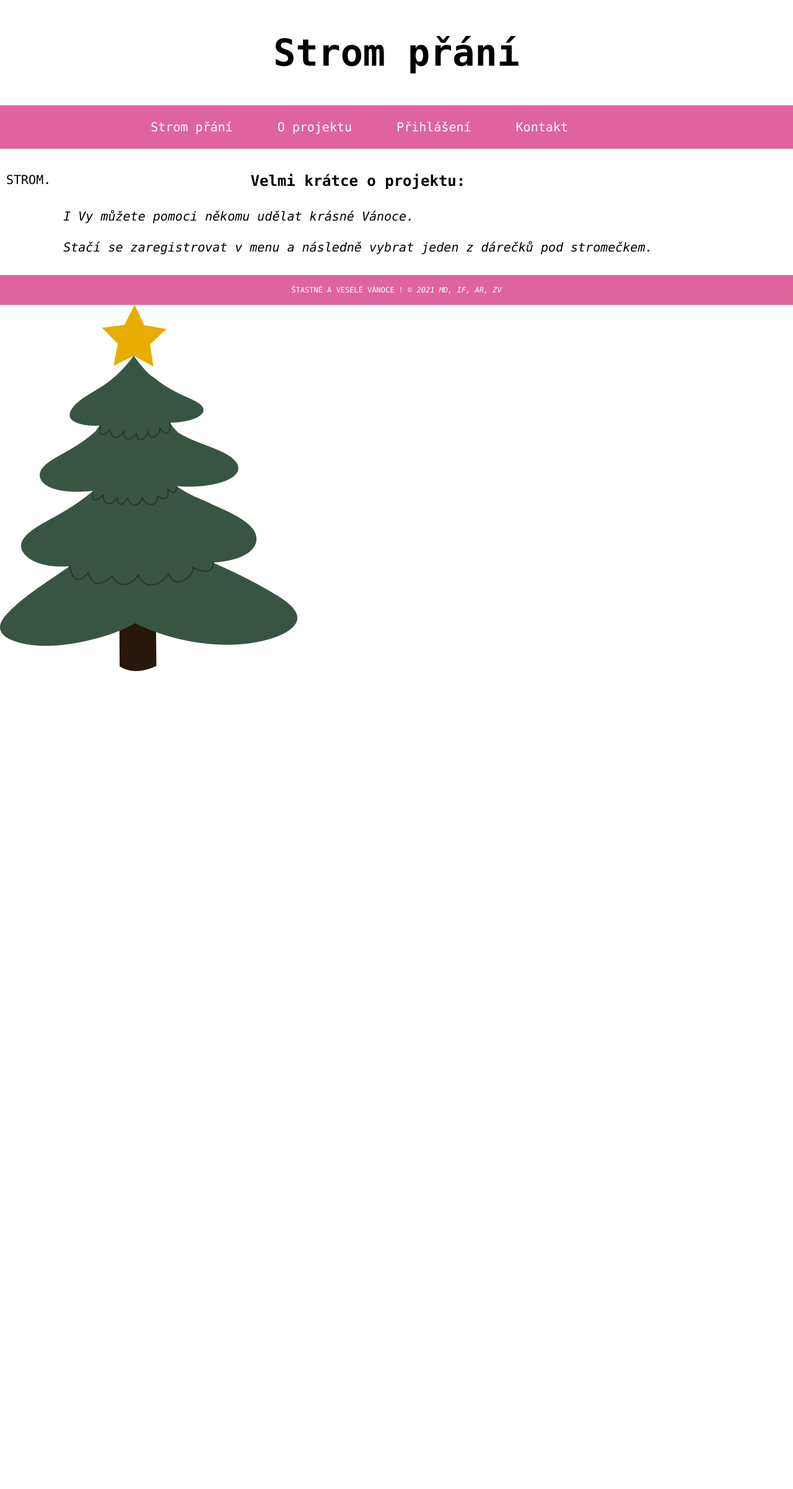
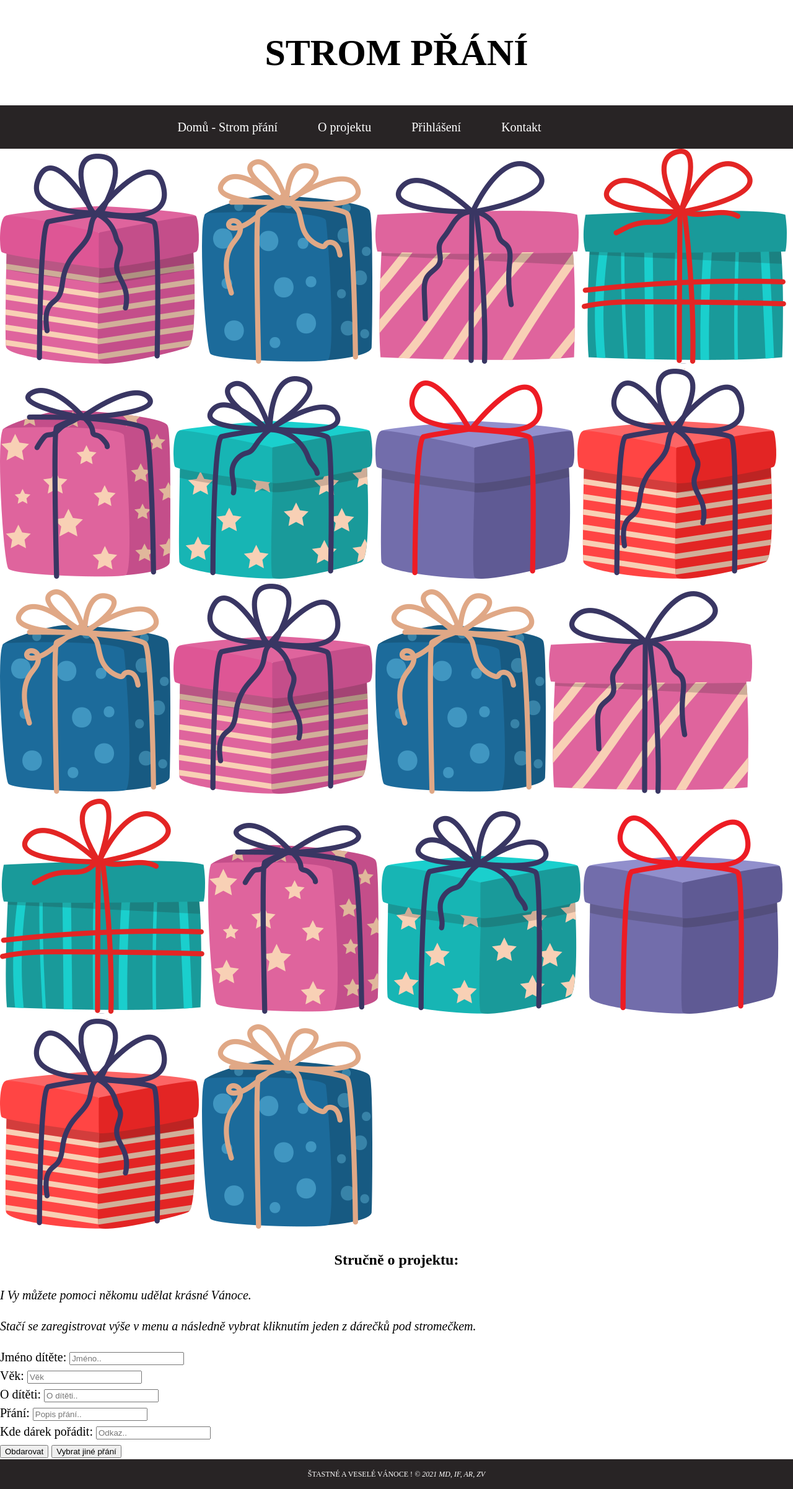
Before and after one commit to bechynsky/czechitasvanocnidarky2021, a Django app: page / in a window 1280 px wide. Shown: the whole page at 62% size. Before the commit the page ends 1083 px from the top, so only its background shows below. Run offline with Django 3.2, Linux system fonts and the light colour scheme.

Commit message:
updated index.htm in teplates added css

```diff
--- a/app_vanocnidarky2021/templates/index.html
+++ b/app_vanocnidarky2021/templates/index.html
@@ -1,3 +1,5 @@
+{% load static %}
+
 <!DOCTYPE html>
 <html lang="en">
 
@@ -6,37 +8,119 @@
     <meta http-equiv="X-UA-Compatible" content="IE=edge">
     <meta name="viewport" content="width=device-width, initial-scale=1.0">
     <title>Document</title>
-    <link rel="stylesheet" href="html/style.css">
+    <link rel="stylesheet" href="{% static 'style.css' %}">
 </head>
 
 <!-- Hlavička stránky -->
 <header class="hlavicka">
-    <h1>Strom přání</h1>
+  <h1>STROM PŘÁNÍ</h1>
 </header>
 
 <!-- Menu -->
-<div class = "topnav">
+<div class="topnav">
   <ul class="menu">
-    <li> <a href="#strom_prani"> Strom přání</a></li>
-    <li> <a href="#o_projektu"> O projektu </a></li>
+      <li> <a href="#strom_prani"> Domů - Strom přání</a></li>
+      <li> <a href="html/oProjektu.html"> O projektu </a></li>
       <li> <a href="#prihlaseni"> Přihlášení</a></li>
-    <li> <a href="#kontakt"> Kontakt<a></li>
+      <li> <a href="HTML/kontakt.html"> Kontakt<a></li>
 </ul>
 </div>
 
-<body:>
+<script>
+  function vypln_formular(obrazek)
+  {
+      document.getElementById("name").value = obrazek.getAttribute("jmeno");
+      document.getElementById("vek").value = obrazek.getAttribute("vek");
+      document.getElementById("medailonek").value = obrazek.getAttribute("medailonek");
+      document.getElementById("prani").value = obrazek.getAttribute("prani");
+      document.getElementById("odkaz").value = obrazek.getAttribute("odkaz");
+
+      document.getElementById("formular").className = "container";
+  }
+</script>
+
+<body>
 
 <!-- Sloupce -->
 <div class="row">
-    <div class="column main">
-        <h2></h2>
-        <p>STROM.</p>
+  <div class="column_main">
+      <img id="img1" class ="obr1" src="grafika/darky/darek10.png" alt="darek" id="1" jmeno="Petr Novák" vek="8"
+           medailonek="Medailonek Petr" prani="koloběžka" odkaz="https://sportisimo.cz" onClick="vypln_formular(this)">
+      <img id="img2" class ="obr2" src="grafika/darky/darek7.png" alt="darek" id="2" jmeno="Petra Novákov8" vek="8"
+           medailonek="Medailonek Petra" prani="helma" odkaz="https://sportisimo.cz" onclick="vypln_formular(this)">
+      <img id="img3" class ="obr3" src="grafika/darky/darek2.png" alt="darek" id="3" jmeno="Anežka Darebná" vek="15"
+           medailonek="Medailonek Anežka" prani="plyšový medvídek" odkaz="https://ikea.cz" onclick="vypln_formular(this)">
+      <img id="img4" class ="obr4" src="grafika/darky/darek3.png" alt="darek" id="4" jmeno="Anna Kusová" vek="7"
+           medailonek="Medailonek Anna" prani="vodovky" odkaz="https://dracek.cz" onclick="vypln_formular(this)">
+      <img id="img5" class ="obr5" src="grafika/darky/darek9.png" alt="darek" id="5" jmeno="Pavel Střelec" vek="6"
+           medailonek="Medailonek Pavel" prani="in-line brusle" odkaz="https://sportisimo.cz" onclick="vypln_formular(this)">
+      <img id="img6" class ="obr6" src="grafika/darky/darek4.png" alt="darek" id="6" jmeno="Dita Martová" vek="4"
+              medailonek="Medailonek Dita" prani="carcassonne" odkaz="https://bambule.cz" onclick="vypln_formular(this)">
+      <img id="img7" class ="obr7" src="grafika/darky/darek5.png" alt="darek" id="7" jmeno="Helena Kožuchová" vek="12"
+              medailonek="Medailonek Helena" prani="stan a tunel" odkaz="https://ikea.cz" onclick="vypln_formular(this)">
+      <img id="img8" class ="obr8"src="grafika/darky/darek6.png" alt="darek" id="8" jmeno="Antonín Pitron" vek="13"
+           medailonek="Medailonek Antonín" prani="kolo" odkaz="https://sportisimo.cz" onclick="vypln_formular(this)">
+      <img id="img9" class ="obr9"src="grafika/darky/darek7.png" alt="darek" id="9" jmeno="Jakub David" vek="17"
+           medailonek="Medailonek Jakub" prani="telefon" odkaz="https://datart.cz"  onclick="vypln_formular(this)">
+      <img id="img10" class ="obr10"src="grafika/darky/darek10.png" alt="darek" id="10" jmeno="David Klusoň" vek="10"
+           medailonek="Medailonek David" prani="plyšový panda velký" odkaz="https://ikea.cz"  onclick="vypln_formular(this)">
+      <img id="img11" class ="obr11"src="grafika/darky/darek7.png" alt="darek" id="11" jmeno="Klára Issová" vek="8"
+           medailonek="Medailonek Klára" prani="šaty" odkaz="https://fler.cz" onclick="vypln_formular(this)">
+      <img id="img12" class ="obr12"src="grafika/darky/darek2.png" alt="darek" id="12" jmeno="Markéta Davidová" vek="6"
+           medailonek="Medailonek Markéta" prani="dětské nádobí" odkaz="https://ikea.cz" onclick="vypln_formular(this)">
+      <img id="img13" class ="obr13"src="grafika/darky/darek3.png" alt="darek" id="13" jmeno="Tomáš Páleníček" vek="3"
+           medailonek="Medailonek Tomáš" prani="stůl" odkaz="https://ikea.cz" onclick="vypln_formular(this)">
+      <img id="img14" class ="obr14"src="grafika/darky/darek9.png" alt="darek" id="14" jmeno="Ester Kocourková" vek="12"
+           medailonek="Medailonek Ester" prani=" hra activity junior" odkaz="https://bambule.cz" onclick="vypln_formular(this)">
+      <img id="img15" class ="obr15"src="grafika/darky/darek4.png" alt="darek" id="15" jmeno="Jakub Fanfon" vek="8"
+           medailonek="Medailonek Jakub" prani="hra ubongo" odkaz="https://bambule.cz" onclick="vypln_formular(this)">
+      <img id="img16" class ="obr16"src="grafika/darky/darek5.png" alt="darek" id="16" jmeno="Robert Klusák" vek="9"
+           medailonek="Medailonek Robert" prani="papenka na česání" odkaz="https://dracek.cz" onclick="vypln_formular(this)">
+      <img id="img17" class ="obr17"src="grafika/darky/darek6.png" alt="darek" id="17" jmeno="Heda Průchová" vek="9"
+           medailonek="Medailonek Heda" prani="noční světlo" odkaz="https://ikea.cz" onclick="vypln_formular(this)">
+      <img id="img18" class ="obr18"src="grafika/darky/darek7.png" alt="darek" id="18" jmeno="Martina Nováková" vek="8"
+           medailonek="Medailonek Martina" prani="koloběžka" odkaz="https://sportisimo.cz" onclick="vypln_formular(this)">
+
+
+
   </div>
 
-      <div class="column side">
-        <p><h3>Velmi krátce o projektu:</h3></p>
+    <div class="column_side">
+      <p><h3>Stručně o projektu:</h3></p>
           <p><i>I Vy můžete pomoci někomu udělat krásné Vánoce.</i></p>
-            <p><i>Stačí se zaregistrovat v menu a následně vybrat jeden z dárečků pod stromečkem.</i></p>
+          <p><i>Stačí se zaregistrovat výše v menu a následně vybrat kliknutím jeden z dárečků pod stromečkem.</i></p>
+
+          <div id="formular" class="container skryj">
+            <form action="/action_page.php">
+
+            <input type="hidden" id_darce="">
+
+            <label for="dite">Jméno dítěte:</label>
+              <input type="text" id="name" name="name" placeholder="Jméno..">
+            <br>
+
+            <label for="vek">Věk:</label>
+              <input type="text" id="vek" name="vek" placeholder="Věk">
+            <br>
+
+            <label for="dite">O dítěti:</label>
+              <input type="text" id="medailonek" name="medailonek" placeholder="O dítěti..">
+            <br>
+
+            <label for="dite">Přání:</label>
+              <input type="text" id="prani" name="prani" placeholder="Popis přání..">
+            <br>
+
+            <label for="dite">Kde dárek pořádit:</label>
+              <input type="text" id="odkaz" name="odkaz" placeholder="Odkaz..">
+            <br>
+
+            <input type="submit" value="Obdarovat">
+            <input type="submit" value="Vybrat jiné přání">
+            </form>
+           </div>
+
+          </form>
       </div>
 
     </div>
@@ -48,6 +132,10 @@
       <p></p>
     </footer>
   </div>
-    <img class="stromecek" src="grafika/Stomecek1.png" alt="stromecek">
+
+<body>
+
+
+
 </body>
 </html>
--- a/vanocnidarky2021/settings.py
+++ b/vanocnidarky2021/settings.py
@@ -141,7 +141,7 @@ USE_TZ = True
 
 STATIC_URL = '/static/'
 
-STATICFILES_DIRS = [os.path.join(BASE_DIR, 'static')]
+STATICFILES_DIRS = [os.path.join(BASE_DIR, 'app_vanocnidarky2021/static')]
 
 # Default primary key field type
 # https://docs.djangoproject.com/en/3.2/ref/settings/#default-auto-field
```
Lines whose indentation alone changed are shown as unchanged.
